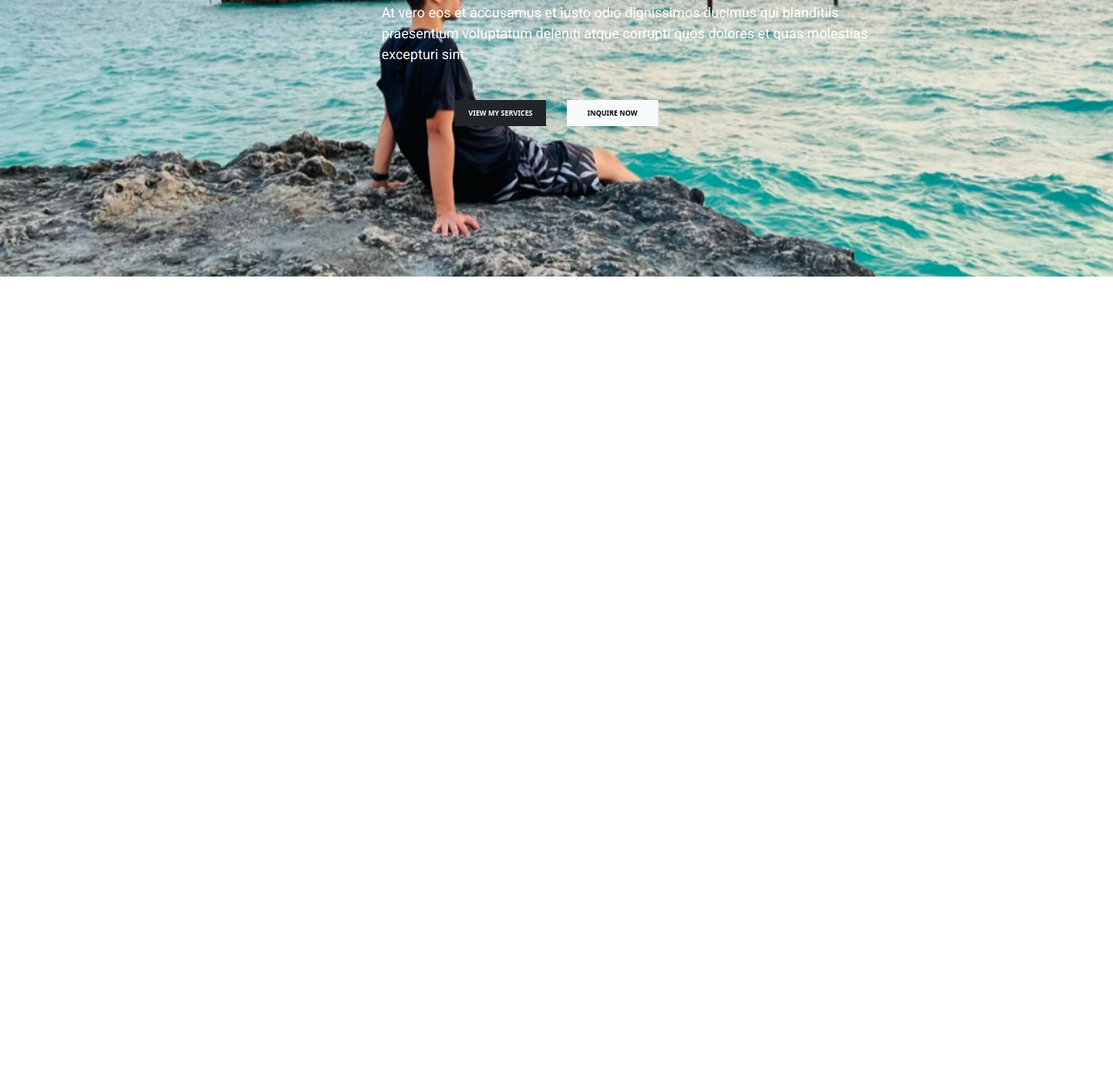
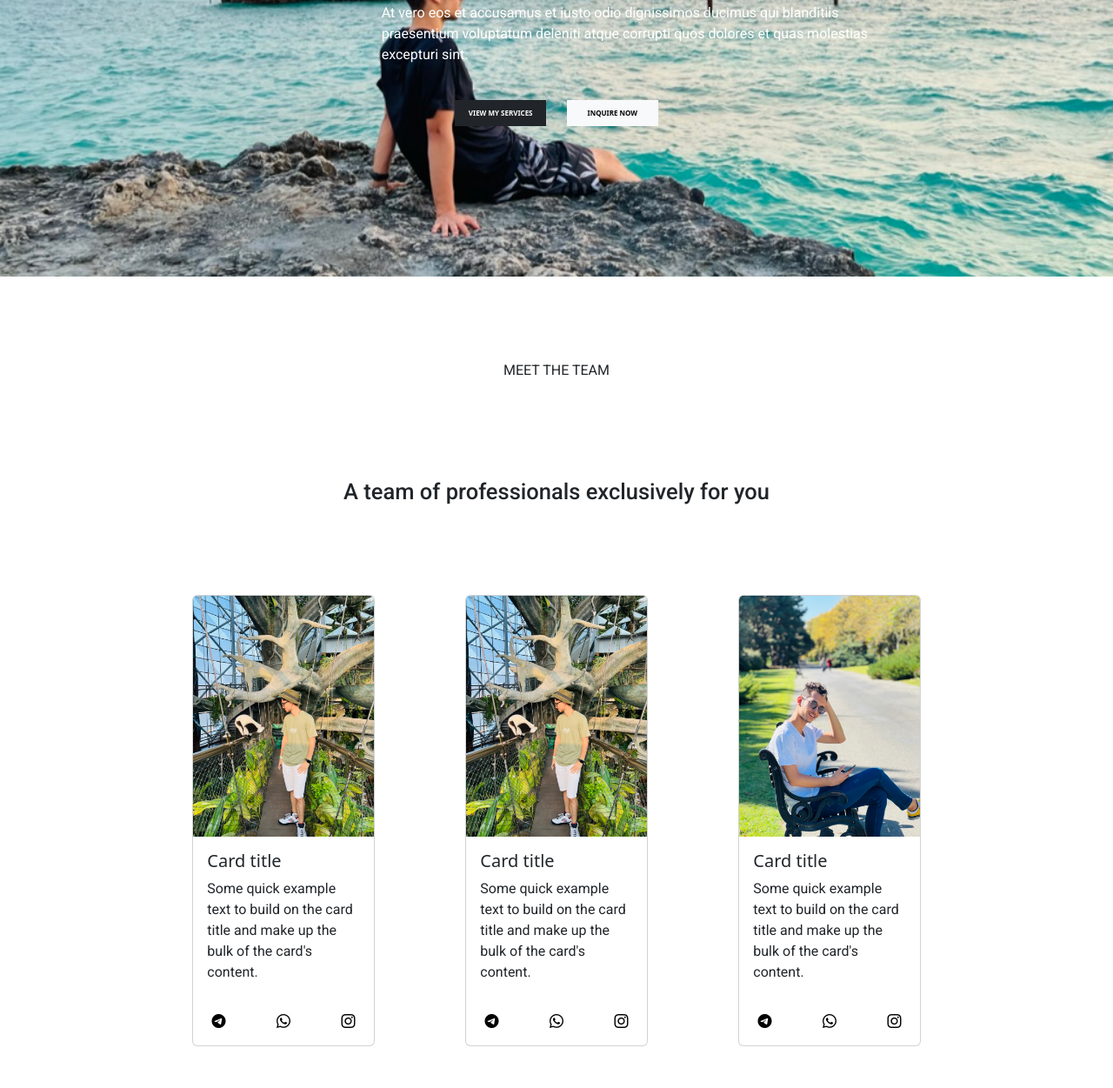
Before and after one commit to Farbod-Rahmanian/Farbod-rahmanian.github.io, a plain HTML site: page pages/index.html in a window 1280 px wide. Shown: the part 3999-5250 px from the top of the page at 87% size. Before the commit the page ends 4317 px from the top, so only its background shows below. Drawn offline with nearby package versions, Linux system fonts and the light colour scheme.

Commit message:
Write team section

```diff
--- a/pages/index.html
+++ b/pages/index.html
@@ -259,7 +259,11 @@
             <div class="col-5 offset-2 align-content-center">
                 <h1 class="font-size-custom pb-4">About my Studio</h1>
                 <p class="text-uppercase custom-font-size">edith thorp</p>
-                <p>Lorem ipsum dolor sit amet, consectetur adipiscing elit, sed do eiusmod tempor incididunt ut labore et dolore magna aliqua. Ut enim ad minim veniam, quis nostrud exercitation ullamco laboris nisi ut aliquip ex ea commodo consequat. Neque porro quisquam est, qui dolorem ipsum quia dolor sit amet, consectetur, adipisci velit, sed quia nonumquam eius modi tempora incidunt ut labore et dolore magnam aliquam quaerat voluptatem.</p>
+                <p>Lorem ipsum dolor sit amet, consectetur adipiscing elit, sed do eiusmod tempor incididunt ut labore
+                    et dolore magna aliqua. Ut enim ad minim veniam, quis nostrud exercitation ullamco laboris nisi ut
+                    aliquip ex ea commodo consequat. Neque porro quisquam est, qui dolorem ipsum quia dolor sit amet,
+                    consectetur, adipisci velit, sed quia nonumquam eius modi tempora incidunt ut labore et dolore
+                    magnam aliquam quaerat voluptatem.</p>
             </div>
             <div class="col-2 offset-1 d-flex flex-column justify-content-around">
                 <h4>services</h3>
@@ -281,14 +285,79 @@
                 <h1>What if I tell you that you are the next person I want to help with your project?</h1>
             </div>
             <div class="col-6 offset-2 pb-4">
-                <p>At vero eos et accusamus et iusto odio dignissimos ducimus qui blanditiis praesentium voluptatum deleniti atque corrupti quos dolores et quas molestias excepturi sint.</p>
+                <p>At vero eos et accusamus et iusto odio dignissimos ducimus qui blanditiis praesentium voluptatum
+                    deleniti atque corrupti quos dolores et quas molestias excepturi sint.</p>
             </div>
             <div class="col-12 d-flex justify-content-center px-icon1">
-                <button type="button" class="btn btn-dark col-1 me-4 rounded-0 custom-font-size fw-bold">VIEW MY SERVICES</button><button type="button" class="btn btn-light col-1 rounded-0 custom-font-size fw-bold">INQUIRE NOW</button>
+                <button type="button" class="btn btn-dark col-1 me-4 rounded-0 custom-font-size fw-bold">VIEW MY
+                    SERVICES</button><button type="button"
+                    class="btn btn-light col-1 rounded-0 custom-font-size fw-bold">INQUIRE NOW</button>
             </div>
         </div>
     </div>
+    <div class="container-fluid">
+        <div class="row mt-5">
+            <div class="col-12 d-flex justify-content-center py-5">
+                <p class="text-uppercase">meet the team</p>
+            </div>
+            <div class="col-12 d-flex justify-content-center py-5">
+                <h2>A team of professionals exclusively for you</h2>
+            </div>
+            <div class="col-12 d-flex py-5">
+                <div class="col-2 offset-2">
+                    <div class="card">
+                        <img src="../images/6.jpeg" class="card-img-top" alt="...">
 
+                        <div class="card-body">
+                            <h5 class="card-title">Card title</h5>
+                            <p class="card-text">Some quick example text to build on the card title and make up the bulk
+                                of
+                                the card's content.</p>
+                            <div class="col-12 d-flex justify-content-around">
+                                <a href="#" class="mt-3 text-black"><i class="bi bi-telegram"></i></a>
+                                <a href="#" class="ms-5 mt-3 text-black"><i class="bi bi-whatsapp"></i></a>
+                                <a href="#" class="ms-5 mt-3 text-black"><i class="bi bi-instagram"></i></a>
+                            </div>
+                        </div>
+                    </div>
+                </div>
+                <div class="col-2 offset-1">
+                    <div class="card">
+                        <img src="../images/6.jpeg" class="card-img-top" alt="...">
+
+                        <div class="card-body">
+                            <h5 class="card-title">Card title</h5>
+                            <p class="card-text">Some quick example text to build on the card title and make up the bulk
+                                of
+                                the card's content.</p>
+                            <div class="col-12 d-flex justify-content-around">
+                                <a href="#" class="mt-3 text-black"><i class="bi bi-telegram"></i></a>
+                                <a href="#" class="ms-5 mt-3 text-black"><i class="bi bi-whatsapp"></i></a>
+                                <a href="#" class="ms-5 mt-3 text-black"><i class="bi bi-instagram"></i></a>
+                            </div>
+                        </div>
+                    </div>
+                </div>
+                <div class="col-2 offset-1">
+                    <div class="card">
+                        <img src="../images/7.jpeg" class="card-img-top" alt="...">
+
+                        <div class="card-body">
+                            <h5 class="card-title">Card title</h5>
+                            <p class="card-text">Some quick example text to build on the card title and make up the bulk
+                                of
+                                the card's content.</p>
+                            <div class="col-12 d-flex justify-content-around">
+                                <a href="#" class="mt-3 text-black"><i class="bi bi-telegram"></i></a>
+                                <a href="#" class="ms-5 mt-3 text-black"><i class="bi bi-whatsapp"></i></a>
+                                <a href="#" class="ms-5 mt-3 text-black"><i class="bi bi-instagram"></i></a>
+                            </div>
+                        </div>
+                    </div>
+                </div>
+            </div>
+        </div>
+    </div>
 </body>
 
 </html>
```
Also changed, not shown: 1 other file. Lines whose indentation alone changed are shown as unchanged.
